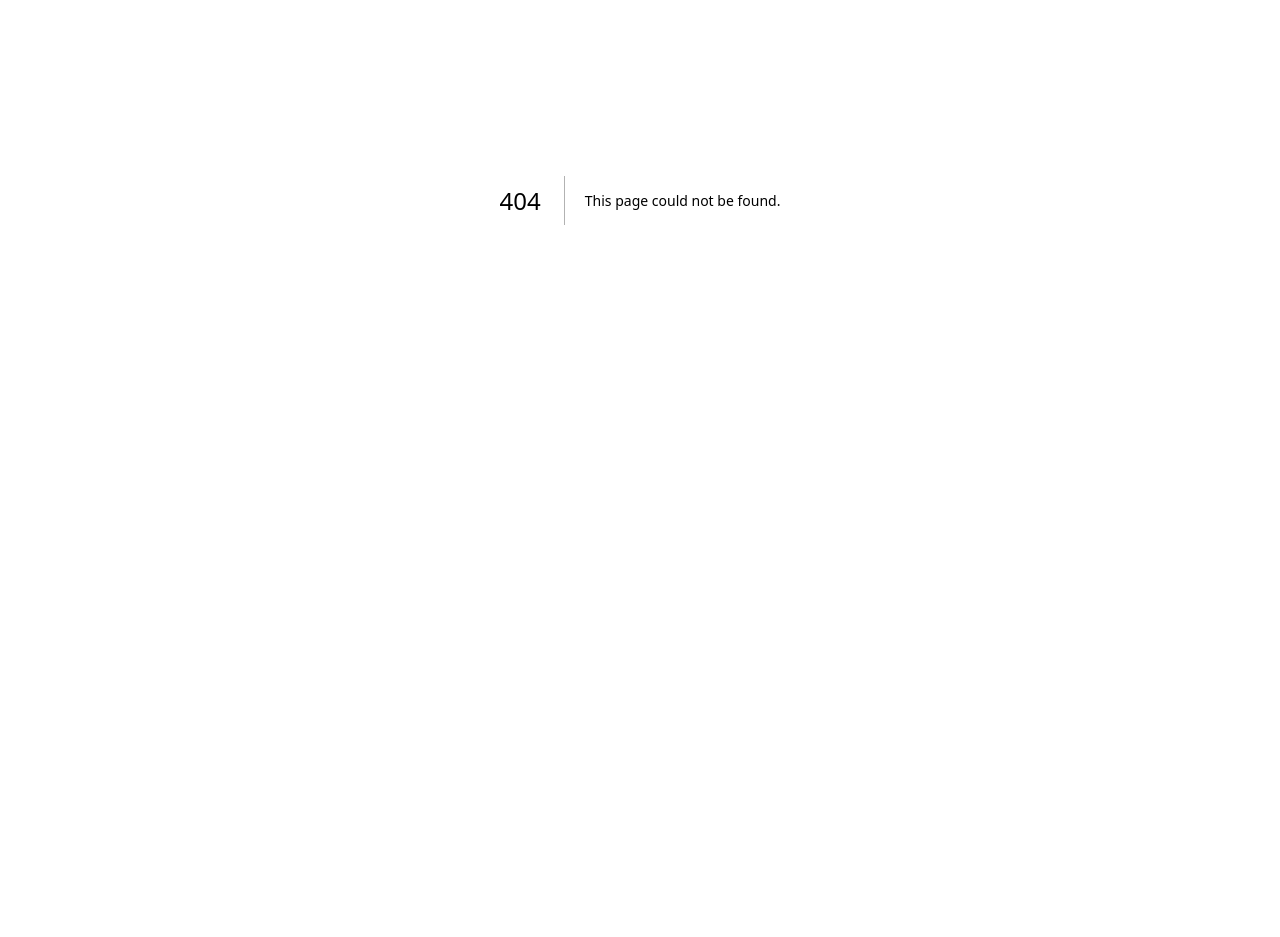
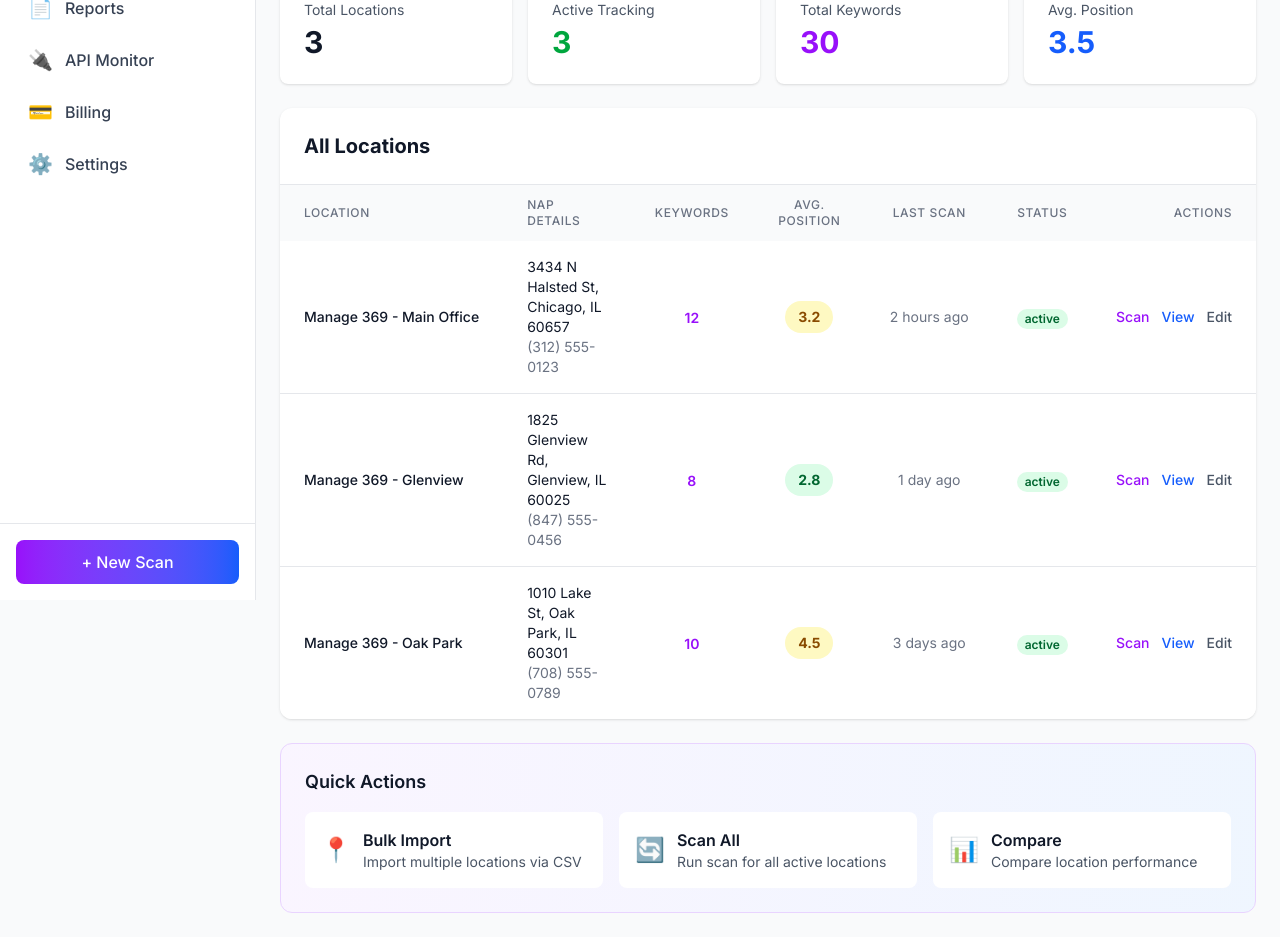
Before and after one commit to Mirsadc1971/mapranx, a Next.js app: page /dashboard/locations in a window 1280 px wide. Before the commit this address had no page. Shown: the part 200-1137 px from the top of the page. Before the commit the page ends 800 px from the top, so only its background shows below. Built offline with nearby package versions, Linux system fonts and the light colour scheme.

Commit message:
Add locations management page with NAP tracking

```diff
--- /dev/null
+++ b/app/dashboard/locations/page.tsx
@@ -0,0 +1,197 @@
+'use client';
+
+import { useState } from 'react';
+import DashboardLayout from '@/components/DashboardLayout';
+import Link from 'next/link';
+
+export default function LocationsPage() {
+  const [locations] = useState([
+    {
+      id: 1,
+      name: 'Manage 369 - Main Office',
+      address: '3434 N Halsted St, Chicago, IL 60657',
+      phone: '(312) 555-0123',
+      trackedKeywords: 12,
+      avgPosition: 3.2,
+      lastScanned: '2 hours ago',
+      status: 'active'
+    },
+    {
+      id: 2,
+      name: 'Manage 369 - Glenview',
+      address: '1825 Glenview Rd, Glenview, IL 60025',
+      phone: '(847) 555-0456',
+      trackedKeywords: 8,
+      avgPosition: 2.8,
+      lastScanned: '1 day ago',
+      status: 'active'
+    },
+    {
+      id: 3,
+      name: 'Manage 369 - Oak Park',
+      address: '1010 Lake St, Oak Park, IL 60301',
+      phone: '(708) 555-0789',
+      trackedKeywords: 10,
+      avgPosition: 4.5,
+      lastScanned: '3 days ago',
+      status: 'active'
+    }
+  ]);
+
+  return (
+    <DashboardLayout>
+      <div className="space-y-6">
+        {/* Header */}
+        <div className="flex justify-between items-center">
+          <div>
+            <h1 className="text-3xl font-bold text-gray-900">Locations</h1>
+            <p className="text-gray-600 mt-1">Manage and track all your business locations</p>
+          </div>
+          <Link
+            href="/dashboard/scan"
+            className="px-5 py-2.5 bg-gradient-to-r from-purple-600 to-blue-600 text-white rounded-lg font-semibold hover:shadow-lg transition-all duration-200"
+          >
+            + Add Location
+          </Link>
+        </div>
+
+        {/* Stats Cards */}
+        <div className="grid grid-cols-1 md:grid-cols-4 gap-4">
+          <div className="bg-white rounded-lg shadow-sm p-6">
+            <p className="text-gray-600 text-sm">Total Locations</p>
+            <p className="text-3xl font-bold text-gray-900 mt-1">3</p>
+          </div>
+          <div className="bg-white rounded-lg shadow-sm p-6">
+            <p className="text-gray-600 text-sm">Active Tracking</p>
+            <p className="text-3xl font-bold text-green-600 mt-1">3</p>
+          </div>
+          <div className="bg-white rounded-lg shadow-sm p-6">
+            <p className="text-gray-600 text-sm">Total Keywords</p>
+            <p className="text-3xl font-bold text-purple-600 mt-1">30</p>
+          </div>
+          <div className="bg-white rounded-lg shadow-sm p-6">
+            <p className="text-gray-600 text-sm">Avg. Position</p>
+            <p className="text-3xl font-bold text-blue-600 mt-1">3.5</p>
+          </div>
+        </div>
+
+        {/* Locations Table */}
+        <div className="bg-white rounded-xl shadow-sm overflow-hidden">
+          <div className="p-6 border-b border-gray-200">
+            <h2 className="text-xl font-bold text-gray-900">All Locations</h2>
+          </div>
+
+          <div className="overflow-x-auto">
+            <table className="w-full">
+              <thead className="bg-gray-50">
+                <tr>
+                  <th className="px-6 py-3 text-left text-xs font-medium text-gray-500 uppercase tracking-wider">
+                    Location
+                  </th>
+                  <th className="px-6 py-3 text-left text-xs font-medium text-gray-500 uppercase tracking-wider">
+                    NAP Details
+                  </th>
+                  <th className="px-6 py-3 text-center text-xs font-medium text-gray-500 uppercase tracking-wider">
+                    Keywords
+                  </th>
+                  <th className="px-6 py-3 text-center text-xs font-medium text-gray-500 uppercase tracking-wider">
+                    Avg. Position
+                  </th>
+                  <th className="px-6 py-3 text-center text-xs font-medium text-gray-500 uppercase tracking-wider">
+                    Last Scan
+                  </th>
+                  <th className="px-6 py-3 text-center text-xs font-medium text-gray-500 uppercase tracking-wider">
+                    Status
+                  </th>
+                  <th className="px-6 py-3 text-right text-xs font-medium text-gray-500 uppercase tracking-wider">
+                    Actions
+                  </th>
+                </tr>
+              </thead>
+              <tbody className="bg-white divide-y divide-gray-200">
+                {locations.map((location) => (
+                  <tr key={location.id} className="hover:bg-gray-50">
+                    <td className="px-6 py-4 whitespace-nowrap">
+                      <div className="text-sm font-medium text-gray-900">{location.name}</div>
+                    </td>
+                    <td className="px-6 py-4">
+                      <div className="text-sm text-gray-900">{location.address}</div>
+                      <div className="text-sm text-gray-500">{location.phone}</div>
+                    </td>
+                    <td className="px-6 py-4 whitespace-nowrap text-center">
+                      <span className="text-sm font-semibold text-purple-600">
+                        {location.trackedKeywords}
+                      </span>
+                    </td>
+                    <td className="px-6 py-4 whitespace-nowrap text-center">
+                      <span className={`inline-flex items-center justify-center w-12 h-8 rounded-full text-sm font-bold ${
+                        location.avgPosition <= 3 ? 'bg-green-100 text-green-800' :
+                        location.avgPosition <= 5 ? 'bg-yellow-100 text-yellow-800' :
+                        'bg-gray-100 text-gray-800'
+                      }`}>
+                        {location.avgPosition}
+                      </span>
+                    </td>
+                    <td className="px-6 py-4 whitespace-nowrap text-center text-sm text-gray-500">
+                      {location.lastScanned}
+                    </td>
+                    <td className="px-6 py-4 whitespace-nowrap text-center">
+                      <span className="px-2 inline-flex text-xs leading-5 font-semibold rounded-full bg-green-100 text-green-800">
+                        {location.status}
+                      </span>
+                    </td>
+                    <td className="px-6 py-4 whitespace-nowrap text-right text-sm font-medium">
+                      <button className="text-purple-600 hover:text-purple-900 mr-3">
+                        Scan
+                      </button>
+                      <button className="text-blue-600 hover:text-blue-900 mr-3">
+                        View
+                      </button>
+                      <button className="text-gray-600 hover:text-gray-900">
+                        Edit
+                      </button>
+                    </td>
+                  </tr>
+                ))}
+              </tbody>
+            </table>
+          </div>
+        </div>
+
+        {/* Quick Actions */}
+        <div className="bg-gradient-to-r from-purple-50 to-blue-50 rounded-xl p-6 border border-purple-200">
+          <h3 className="text-lg font-semibold text-gray-900 mb-4">Quick Actions</h3>
+          <div className="grid grid-cols-1 md:grid-cols-3 gap-4">
+            <button className="p-4 bg-white rounded-lg hover:shadow-md transition-all text-left">
+              <div className="flex items-center gap-3">
+                <span className="text-2xl">📍</span>
+                <div>
+                  <p className="font-semibold text-gray-900">Bulk Import</p>
+                  <p className="text-sm text-gray-600">Import multiple locations via CSV</p>
+                </div>
+              </div>
+            </button>
+            <button className="p-4 bg-white rounded-lg hover:shadow-md transition-all text-left">
+              <div className="flex items-center gap-3">
+                <span className="text-2xl">🔄</span>
+                <div>
+                  <p className="font-semibold text-gray-900">Scan All</p>
+                  <p className="text-sm text-gray-600">Run scan for all active locations</p>
+                </div>
+              </div>
+            </button>
+            <button className="p-4 bg-white rounded-lg hover:shadow-md transition-all text-left">
+              <div className="flex items-center gap-3">
+                <span className="text-2xl">📊</span>
+                <div>
+                  <p className="font-semibold text-gray-900">Compare</p>
+                  <p className="text-sm text-gray-600">Compare location performance</p>
+                </div>
+              </div>
+            </button>
+          </div>
+        </div>
+      </div>
+    </DashboardLayout>
+  );
+}
```
